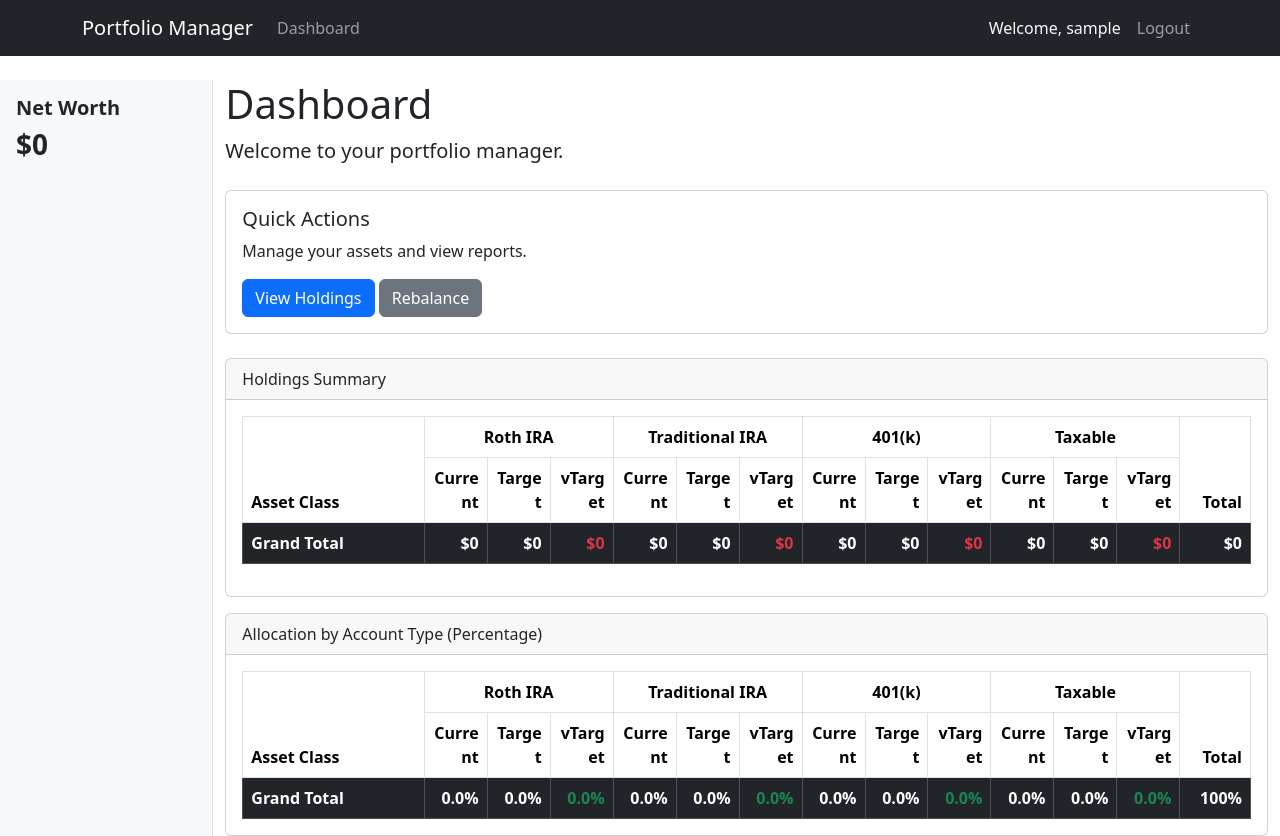
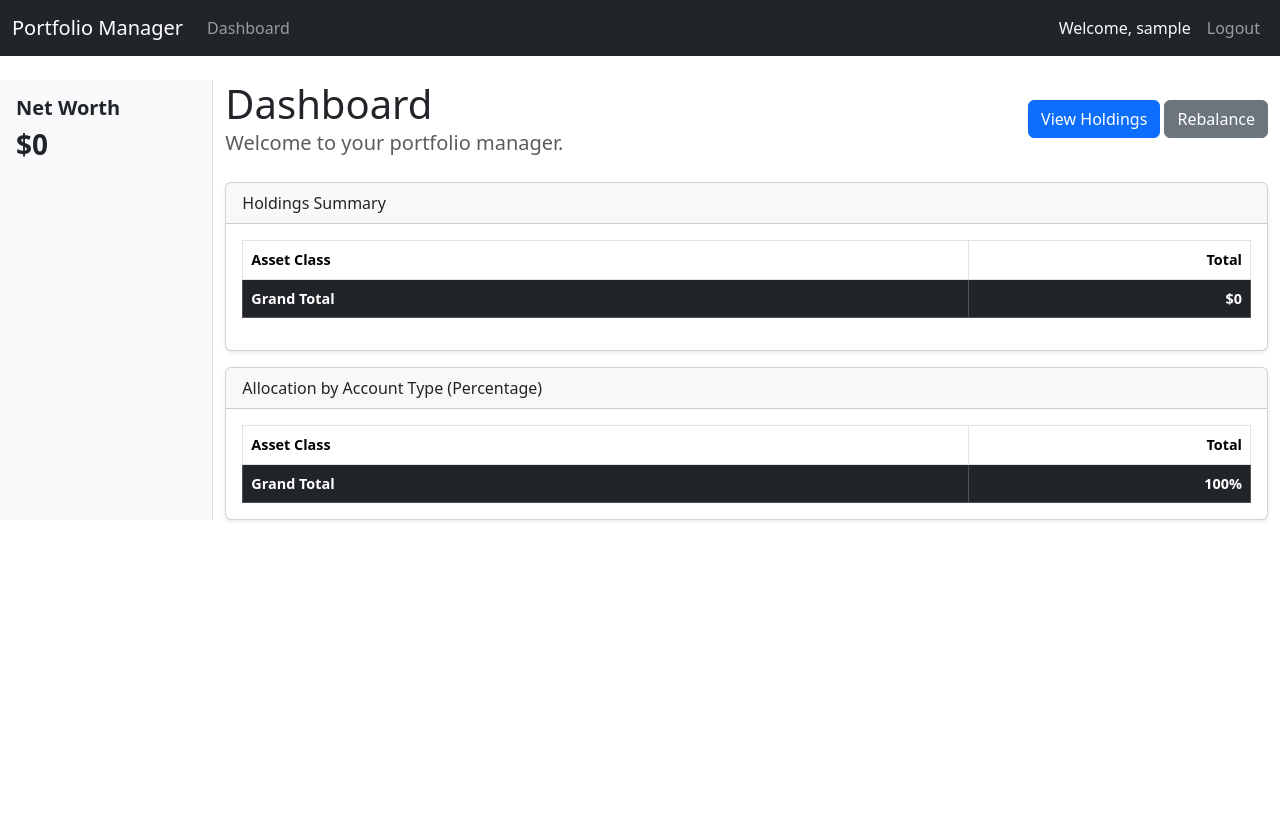
Before and after one commit to charlesbeck3/cb3portfolio, a Django app: page / in a window 1280 px wide. After the commit the page ends 521 px from the top, so only its background shows below. Run offline with Django 5.2, Linux system fonts and the light colour scheme; the visitor is signed in with stand-in values (Sample User, id 1); data comes from the database, SQL or seed files in the repository; data that the repository does not hold is empty.

Commit message:
feat: optimize dashboard layout, refine styling, and filter empty accounts

```diff
--- a/portfolio/templates/portfolio/base.html
+++ b/portfolio/templates/portfolio/base.html
@@ -6,11 +6,19 @@
   <meta name="viewport" content="width=device-width, initial-scale=1">
   <title>{% block title %}Portfolio Manager{% endblock %}</title>
   <link href="https://cdn.jsdelivr.net/npm/bootstrap@5.3.2/dist/css/bootstrap.min.css" rel="stylesheet">
+  <style>
+    .table {
+      font-size: 0.9rem;
+    }
+    .card {
+      box-shadow: 0 0.125rem 0.25rem rgba(0, 0, 0, 0.075);
+    }
+  </style>
 </head>
 
 <body>
   <nav class="navbar navbar-expand-lg navbar-dark bg-dark mb-4">
-    <div class="container">
+    <div class="container-fluid">
       <a class="navbar-brand" href="{% url 'portfolio:dashboard' %}">Portfolio Manager</a>
       <button class="navbar-toggler" type="button" data-bs-toggle="collapse" data-bs-target="#navbarCollapse"
         aria-controls="navbarCollapse" aria-expanded="false" aria-label="Toggle navigation">
--- a/portfolio/templates/portfolio/holdings.html
+++ b/portfolio/templates/portfolio/holdings.html
@@ -26,7 +26,7 @@
                     </div>
                     <div class="card-body">
                         <div class="table-responsive">
-                            <table class="table table-striped table-bordered">
+                            <table class="table table-striped table-bordered table-hover">
                                 <thead>
                                     <tr>
                                         <th style="width: 10%;">Ticker</th>
--- a/portfolio/templates/portfolio/index.html
+++ b/portfolio/templates/portfolio/index.html
@@ -40,13 +40,12 @@
     <div class="col-md-10">
         <div class="row">
             <div class="col-md-12">
-                <h1>Dashboard</h1>
-                <p class="lead">Welcome to your portfolio manager.</p>
-
-                <div class="card mt-4">
-                    <div class="card-body">
-                        <h5 class="card-title">Quick Actions</h5>
-                        <p class="card-text">Manage your assets and view reports.</p>
+                <div class="d-flex justify-content-between align-items-center mb-4">
+                    <div>
+                        <h1 class="mb-0">Dashboard</h1>
+                        <p class="lead mb-0 text-muted">Welcome to your portfolio manager.</p>
+                    </div>
+                    <div>
                         <a href="{% url 'portfolio:holdings' %}" class="btn btn-primary">View Holdings</a>
                         <a href="#" class="btn btn-secondary">Rebalance</a>
                     </div>
--- a/portfolio/templates/portfolio/sidebar.html
+++ b/portfolio/templates/portfolio/sidebar.html
@@ -51,10 +51,23 @@
         border-right: 1px solid #dee2e6;
     }
 
-    .accordion-button:not(.collapsed) {
-        background-color: #e9ecef;
+    .accordion-item {
+        background-color: #ffffff;
+        box-shadow: 0 1px 3px rgba(0,0,0,0.05);
+        border: 1px solid rgba(0,0,0,0.05);
+    }
+
+    .accordion-button {
+        background-color: #ffffff;
         color: #212529;
         box-shadow: none;
+    }
+
+    .accordion-button:not(.collapsed) {
+        background-color: #f1f3f5;
+        color: #212529;
+        box-shadow: none;
+        border-bottom: 1px solid #dee2e6;
     }
 
     .accordion-button:focus {
@@ -71,6 +84,6 @@
     }
 
     .list-group-item:hover {
-        background-color: #e9ecef;
+        background-color: #f8f9fa;
     }
 </style>
--- a/portfolio/views.py
+++ b/portfolio/views.py
@@ -18,7 +18,17 @@ class DashboardView(LoginRequiredMixin, TemplateView):
         context['sidebar_data'] = PortfolioSummaryService.get_account_summary(self.request.user)
 
         # Pass account types for column headers
-        context['account_types'] = Account.ACCOUNT_TYPES
+        # Only include account types that have at least one account
+        assert self.request.user.is_authenticated
+        existing_types = set(
+            Account.objects.filter(user=self.request.user)
+            .values_list('account_type', flat=True)
+            .distinct()
+        )
+        context['account_types'] = [
+            (code, label) for code, label in Account.ACCOUNT_TYPES
+            if code in existing_types
+        ]
 
         return context
 
```
